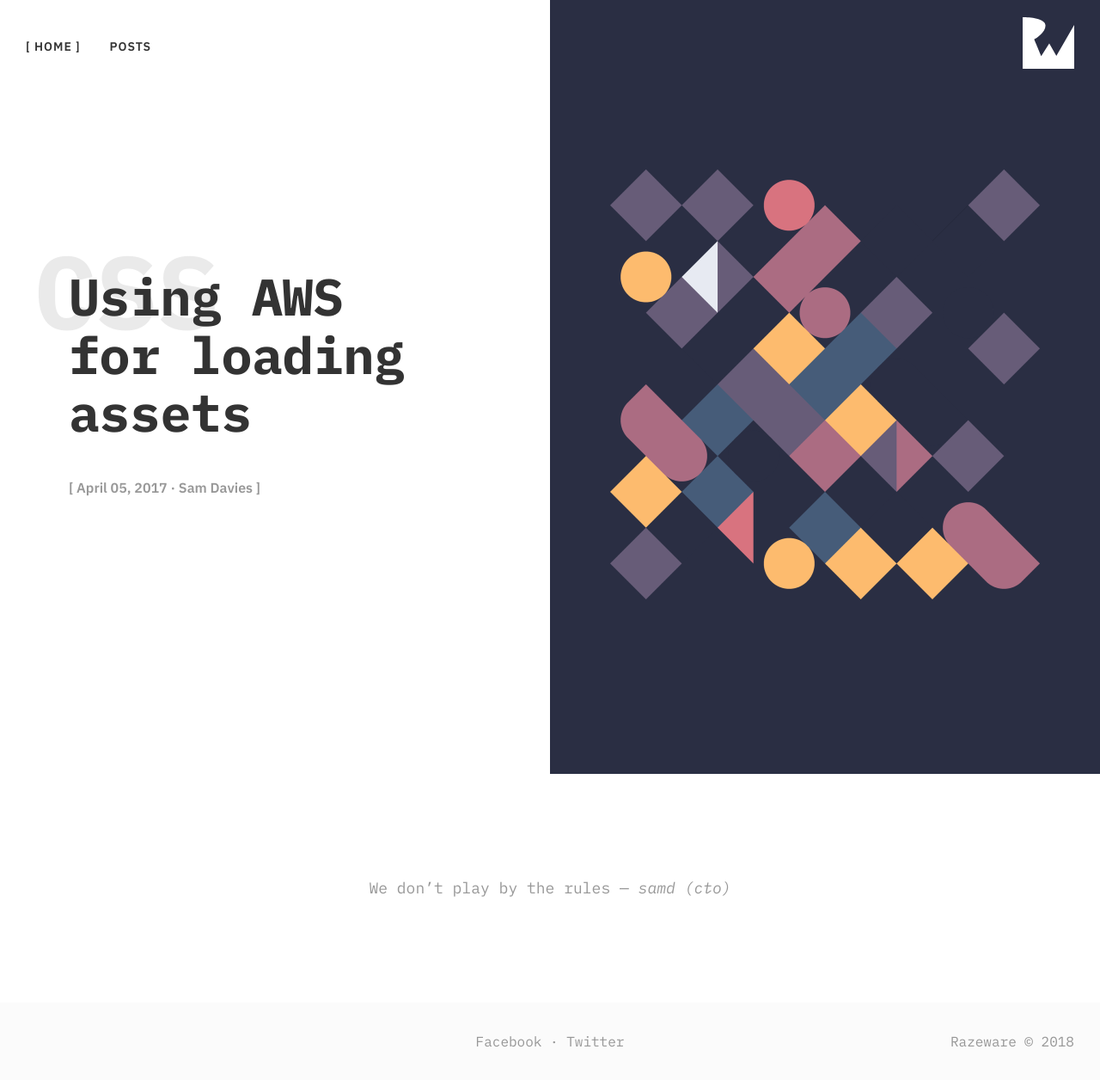
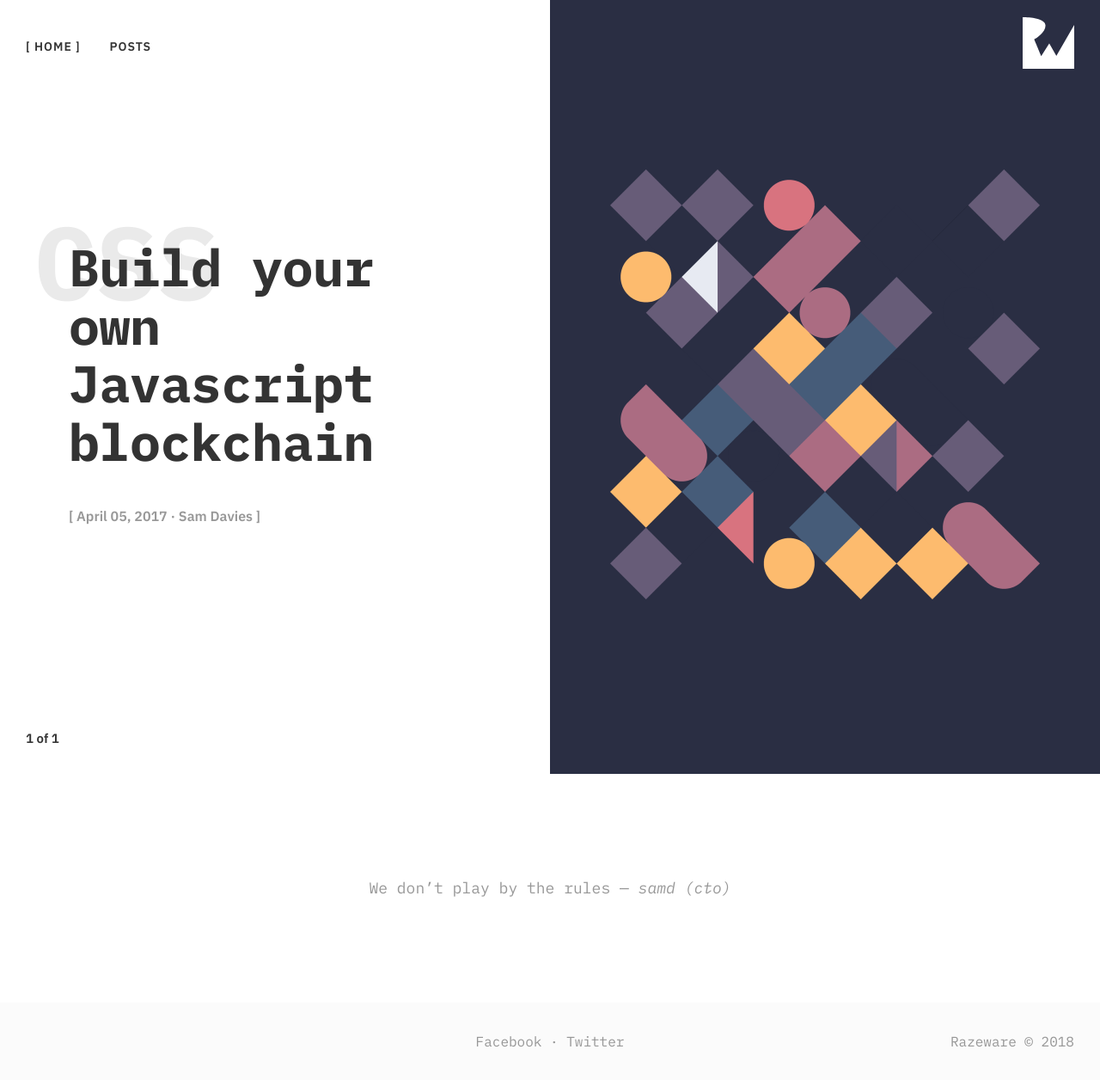
Before and after one commit to razeware/razeware.github.io, a Jekyll site: the page built from index.md, in a window 1280 px wide. Shown: the whole page at 86% size. Built offline with Jekyll 4.4.1, drawn with Linux system fonts in a browser that asks for light colours.

Commit message:
Paginator to carousel

```diff
--- a/_includes/header.html
+++ b/_includes/header.html
@@ -1,6 +1,7 @@
 <!DOCTYPE html>
 <html lang="en">
   <head>
+    <meta name="viewport" content="width=device-width, initial-scale=1">
     <title></title>
     <link rel="stylesheet" href="/assets/main.css">
   </head>
--- a/_sass/components/_carousel.scss
+++ b/_sass/components/_carousel.scss
@@ -28,6 +28,25 @@ main.c-home-carousel{
 
     @include breakpoint("mobile-large"){
         padding: 120px 0;
+        overflow-x: visible;
+    }
+
+}
+
+.c-home-carousel__paginator{
+    display: block;
+    position: absolute;
+    left: 30px;
+    bottom: 30px;
+    font-size: 15px;
+    font-weight: 600;
+
+    span.c-home-carousel__paginator-page{
+
+    }
+
+    span.c-home-carousel__paginator-total{
+
     }
 
 }
@@ -58,6 +77,7 @@ main.c-home-carousel{
     @include breakpoint("mobile-large"){
         width: auto;
         padding-left: 0;
+        left: 30px;
     }
 
 }
@@ -83,6 +103,11 @@ main.c-home-carousel{
 .c-home-carousel-text h2 a{
     text-decoration: none;
     color: var(--black);
+    transition: all 0s;
+
+    @include breakpoint("mobile-large"){
+        background: var(--blue);
+    }
 }
 
 .c-home-carousel-text h2 a:hover span{
@@ -108,6 +133,11 @@ span.c-home-carousel-text-category{
     font-weight: 600;
     opacity: .5;
     margin-bottom: 10px;
+
+    @include breakpoint("mobile-large"){
+        font-size: 15px;
+    }
+
 }
 
 .c-home-carousel-right{
--- a/_sass/components/_header.scss
+++ b/_sass/components/_header.scss
@@ -38,10 +38,12 @@ header#c-header nav ul li a{
     color: var(--black);
     text-decoration: none;
     text-transform: uppercase;
+    padding: 10px 0;
+    transition: border 0s;
 }
 
 header#c-header nav ul li a:hover{
-    background: #B4E7F8;
+    border-top: 2px solid #B4E7F8;
 }
 
 .c-header--white ul li a{
--- a/_sass/components/_post.scss
+++ b/_sass/components/_post.scss
@@ -198,7 +198,7 @@ div.c-post-wrapper h5{
 }
 
 div.c-post-wrapper ol li, div.c-post-wrapper ul li{
-    font-size: 21px;
+    font-size: 20px;
     line-height: 1.45;
     margin-bottom: 15px;
 
--- a/index.md
+++ b/index.md
@@ -6,20 +6,22 @@ logo: "--white"
 <main class="c-home-carousel">
     <div class="c-home-carousel-left">
         <div class="c-home-carousel-left-text-wrapper">
-            {% for post in site.posts limit:5 %}
+            {% for post in site.posts limit:1 %}
               <div class="c-home-carousel-text">
                   <h2><a href="{{ post.url | relative_url }}"><span>{{ post.title | escape }}</span></a><span class="c-home-carousel-text-category">CSS</span></h2>
                   <div class="c-home-carousel-text-author">
-                      <!-- <span>Written </span> -->
                       <span>[ {{ post.date | date: '%B %d, %Y' }} · {{ post.author }} ]</span>
                   </div>
               </div>
             {% endfor %}
         </div>
+        <span class="c-home-carousel__paginator">
+          <span class="c-home-carousel__paginator-page">1</span> of <span class="c-home-carousel__paginator-total">5</span>
+        </span>
     </div>
     <div class="c-home-carousel-right">
         <div class="c-home-carousel-right-image-wrapper">
-            {% for post in site.posts limit:5 %}
+            {% for post in site.posts limit:1 %}
               <div class="c-home-carousel-right-image" style="background:{{ post.color }};">
                   <a href="{{ post.url | relative_url }}"><img src="/assets/img/{{ post.image }}.png"></a>
               </div>
@@ -76,10 +78,8 @@ logo: "--white"
       let textNode = textContainer.firstElementChild;
       let textNodeInner = textContainer.firstElementChild.innerHTML;
       let textBg = window.getComputedStyle(textNode, null).getPropertyValue('background-color');
-
-      console.log(textBg);
-
       textContainer.appendChild(elem);
+      //Get background color
       elem.style.backgroundColor = textBg;
       elem.innerHTML = textNodeInner;
 
@@ -105,10 +105,31 @@ logo: "--white"
       }
   }
 
+  //Carousel paginator to update the current post on the carousel
+  const numberOfSlides = document.querySelectorAll('.c-home-carousel-text');
+  let currentPage = document.querySelector('.c-home-carousel__paginator-page');
+  document.querySelector('.c-home-carousel__paginator-total').innerHTML = numberOfSlides.length;
+
+  function updatePagination(){
+
+    let count = 1;
+
+    if(Number(currentPage.innerHTML) < numberOfSlides.length){
+      count++;
+      currentPage.innerHTML = count;
+    }
+    else{
+      count = 0;
+      currentPage.innerHTML =  1;
+    }
+
+  }
+
   //Change carousel slides every 5 seconds
    setInterval(function(){
       translateCarouselNodes(textCarousel);
       translateCarouselNodes(imageCarousel);
+      updatePagination();
    }, 5000);
 
 </script>
```
Also changed, not shown: _posts/2018-03-05-blockchain.md (renamed from _posts/2018-03-05-design-language.md, +3 -5 lines), assets/img/pattern-1.png.
